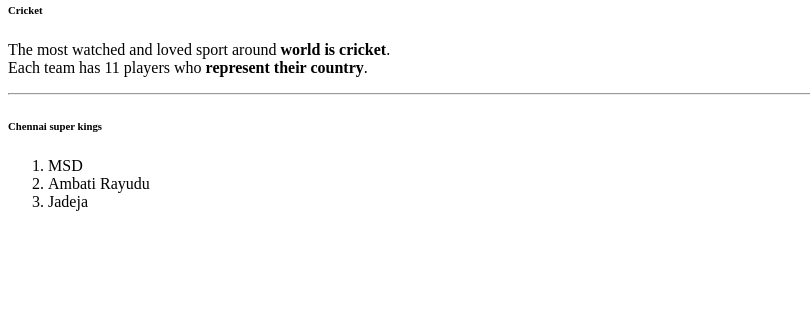
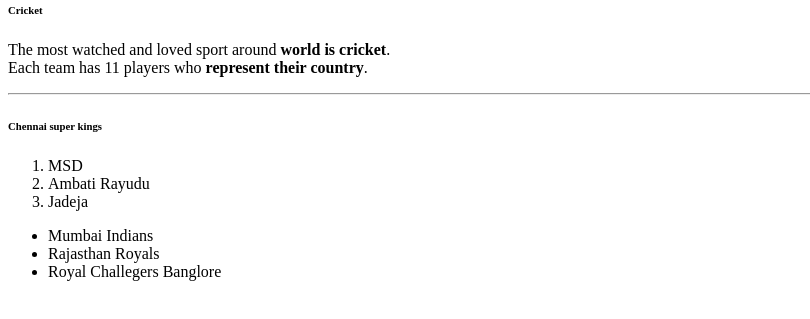
Before and after one commit to 44-563-Web-Apps-S23/44563-webapps-assignment-3-S560460, a plain HTML site: page index.html in a window 1280 px wide. Shown: the part 79-398 px from the top of the page, without its empty margins (0-810 px from the left). Drawn offline with Linux system fonts and the light colour scheme.

Commit message:
unordered list has been done

```diff
--- a/index.html
+++ b/index.html
@@ -17,6 +17,11 @@
             <li>Ambati Rayudu</li>
             <li>Jadeja</li>
         </ol>
+        <ul>
+            <li>Mumbai Indians</li>
+            <li>Rajasthan Royals</li>
+            <li>Royal Challegers Banglore</li>
+        </ul>
 
 </body>
 </html>
```
